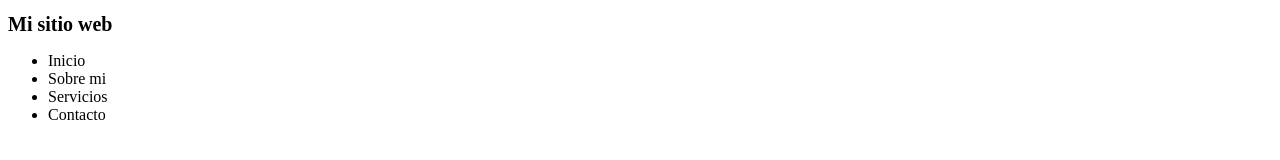
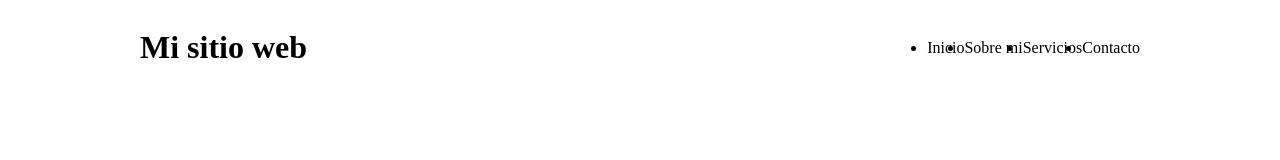
Before and after one commit to CuauSuarez/GitCourseWeb, a plain HTML site: page index.html in a window 1280 px wide. Drawn offline with Linux system fonts and the light colour scheme.

Commit message:
Aplicar estilos al header

```diff
--- a/css/main.css
+++ b/css/main.css
@@ -1,13 +1,16 @@
-body{
-	background: #fff;
-	color: #000;
+.container{
+	max-width: 1000px;
+	margin: 0 auto;
 }
 
-h1{
-	font-size: 20px;
-	margin-bottom: 10px;
+header{
+	display: flex;
+	align-self: center;
+	justify-content: space-between;
 }
 
-p{
-	color: #ddd;
+ul{
+	display: flex;
+	align-self: center;
+	justify-content: space-between;
 }
```
